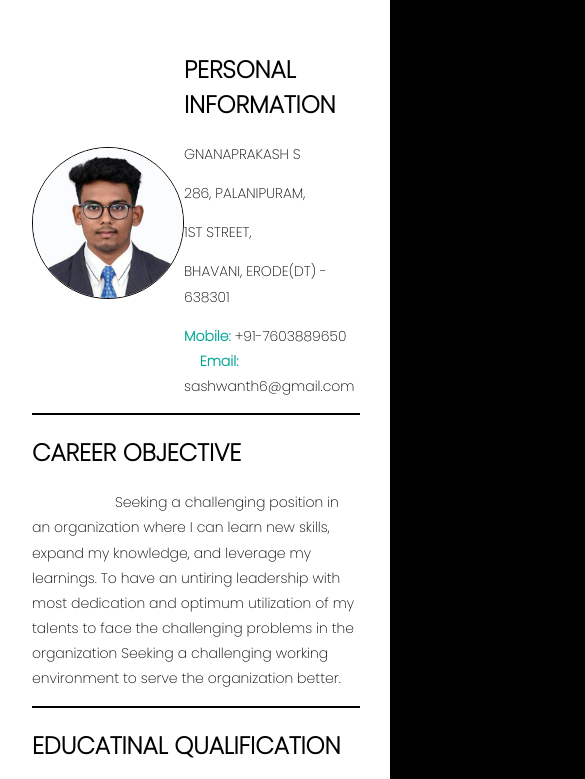
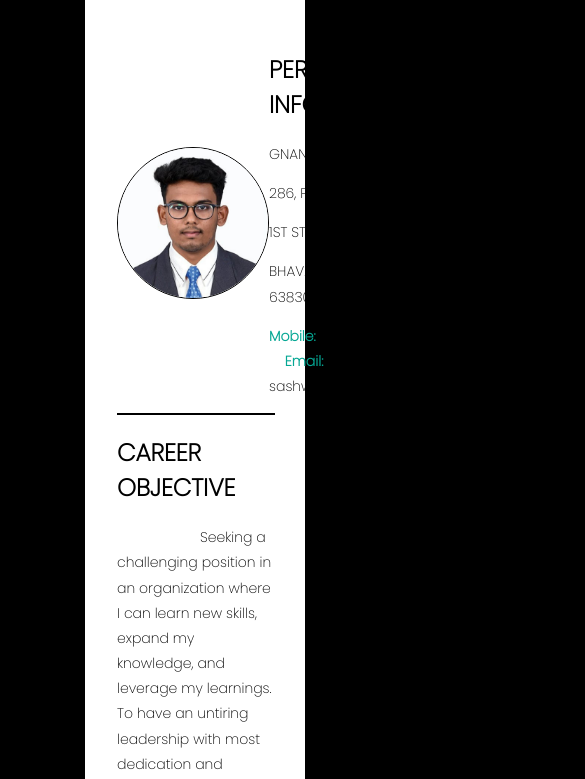
Before and after one commit to Gnanaprakash-S/resume, a plain HTML site: page index.html in a window 390 px wide. Shown: the top 779 px of the page, 585 px wide, since content can reach past the window. Drawn offline with Linux system fonts and the light colour scheme.

Commit message:
Update style.css

```diff
--- a/style.css
+++ b/style.css
@@ -128,9 +128,3 @@ li{
 .personal{
     margin-left: 27px;
 }
-@media (max-width: 480px) {
-    .mainContainer{
-        max-width: 100%;
-
-    }
-}
```
